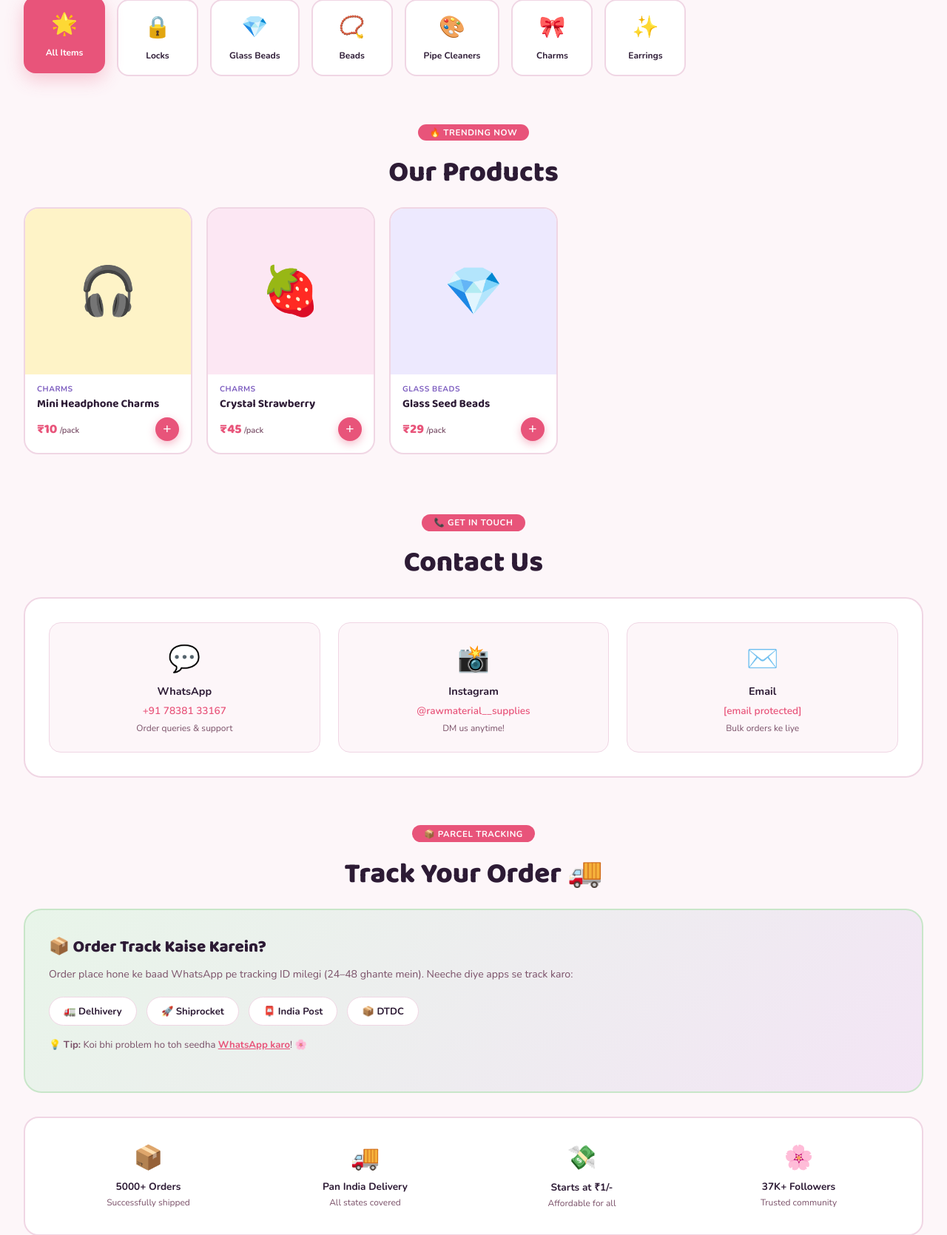
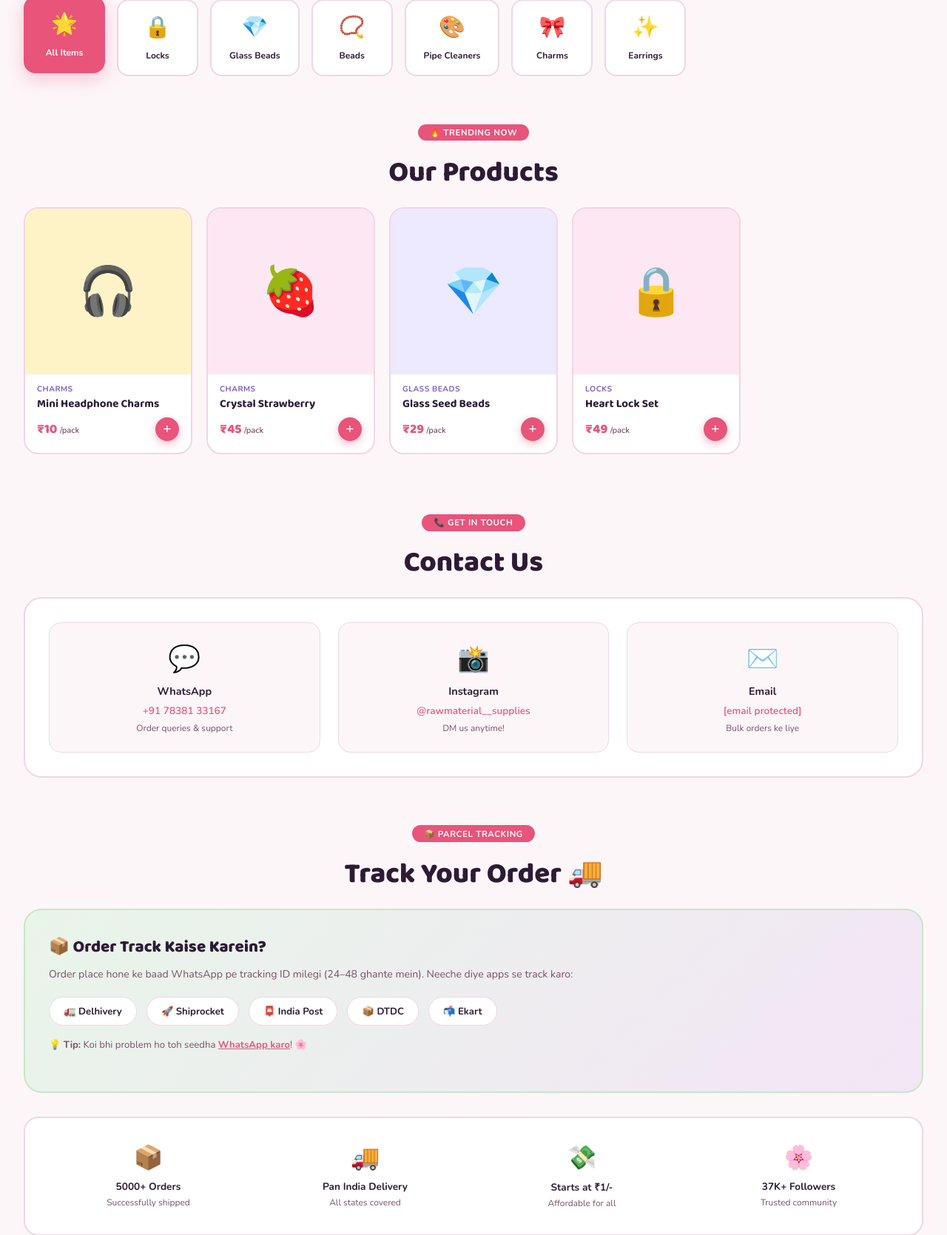
Before and after one commit to Ayush-Rathore-max/RAWMATERIAL_SUPPLIES, a Flask app: page / in a window 1280 px wide. Shown: the part 905-2574 px from the top of the page at 74% size. Run offline with Flask 3, Linux system fonts and the light colour scheme; data comes from the database, SQL or seed files in the repository; data that the repository does not hold is empty; some libraries are stand-ins or nearby versions.

Commit message:
track fix + ekart added

```diff
--- a/templates/index.html
+++ b/templates/index.html
@@ -375,10 +375,11 @@
   <h3>📦 Order Track Kaise Karein?</h3>
   <p>Order place hone ke baad WhatsApp pe tracking ID milegi (24–48 ghante mein). Neeche diye apps se track karo:</p>
   <div class="track-apps">
-    <a href="https://www.delhivery.com/track/" target="_blank" class="track-app-btn">🚛 Delhivery</a>
+    <a href="https://www.delhivery.com/" target="_blank" class="track-app-btn">🚛 Delhivery</a>
     <a href="https://shiprocket.in/shipment-tracking/" target="_blank" class="track-app-btn">🚀 Shiprocket</a>
     <a href="https://www.indiapost.gov.in/vas/SitePages/TrackConsignment.aspx" target="_blank" class="track-app-btn">📮 India Post</a>
     <a href="https://www.dtdc.in/tracking.asp" target="_blank" class="track-app-btn">📦 DTDC</a>
+    <a href="https://ekartlogistics.com/shipmenttrack" target="_blank" class="track-app-btn">📬 Ekart</a>
   </div>
   <p style="margin-top:1rem;font-size:0.82rem;">💡 <strong>Tip:</strong> Koi bhi problem ho toh seedha <a href="https://wa.me/917838133167" style="color:var(--pink);font-weight:700;">WhatsApp karo</a>! 🌸</p>
 </div>
```
